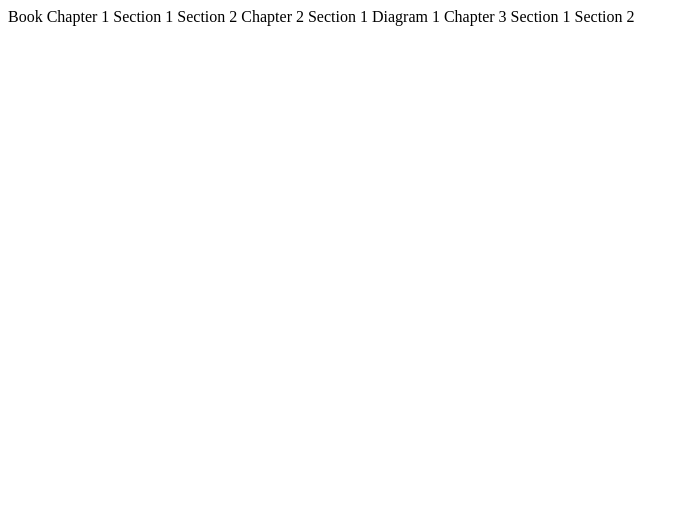
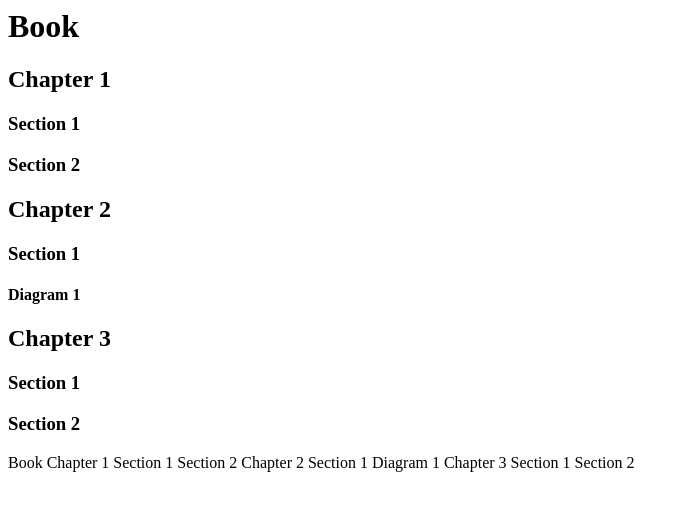
Before and after one commit to lpruitt2004-commits/web-Development-Projects, a plain HTML site: page 2.1 Heading Element/index.html in a window 1280 px wide. Shown: the whole page, without its empty margins (0-689 px from the left). Drawn offline with Linux system fonts and the light colour scheme.

Commit message:
Complete 2.1 Heading Element exercise

```diff
--- a/2.1 Heading Element/index.html
+++ b/2.1 Heading Element/index.html
@@ -1,2 +1,13 @@
+<h1>Book</h1>
+<h2>Chapter 1</h2>
+<h3>Section 1</h3>
+<h3>Section 2</h3>
+<h2>Chapter 2</h2>
+<h3>Section 1</h3>
+<h4>Diagram 1</h4>
+<h2>Chapter 3</h2>
+<h3>Section 1</h3>
+<h3>Section 2</h3>
+
 Book Chapter 1 Section 1 Section 2 Chapter 2 Section 1 Diagram 1 Chapter 3
 Section 1 Section 2
```
